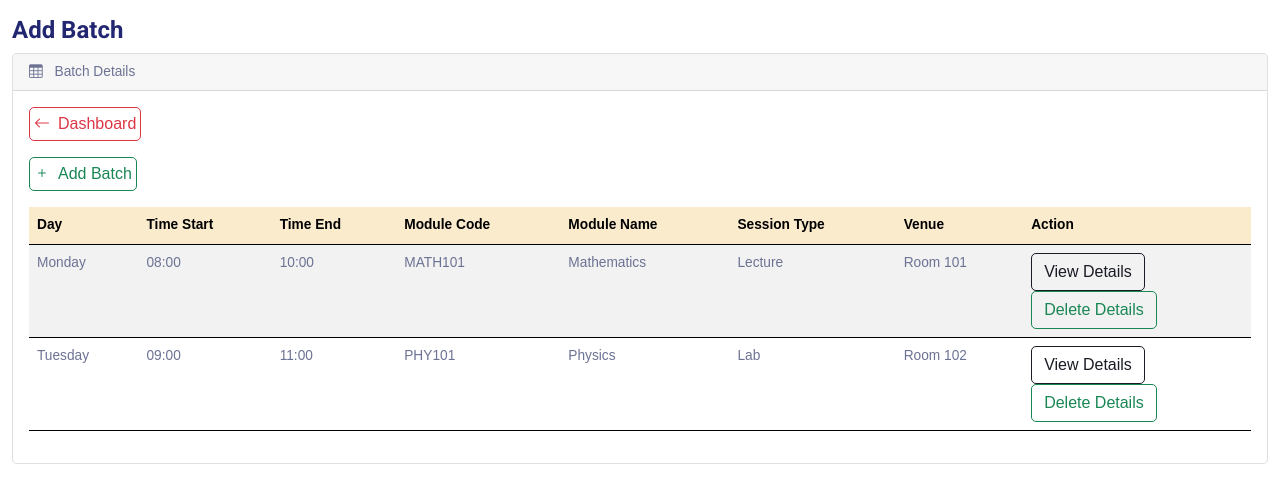
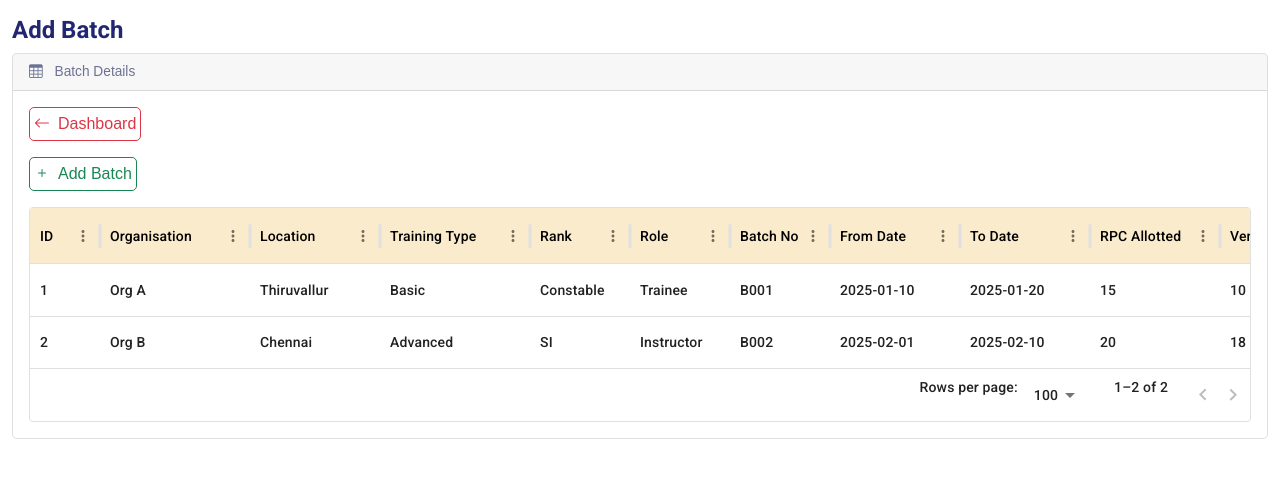
Before and after one commit to AzhagammalRam/TNPH, a React (Vite) app in the folder FrontEnd/: page /TNPHDSR/AddBatch in a window 1280 px wide. Shown: the top 502 px of the page. Built offline with nearby package versions, Linux system fonts and the light colour scheme.

Commit message:
Training Division changes

```diff
--- a/FrontEnd/src/components/FormComponents/BatchDetailsForm.jsx
+++ b/FrontEnd/src/components/FormComponents/BatchDetailsForm.jsx
@@ -1,4 +1,5 @@
 import React, { useEffect, useState } from 'react';
+import { Link } from 'react-router-dom';
 
 const BatchDetailsForm = () => {
   const [formData, setFormData] = useState({
@@ -53,21 +54,24 @@ const BatchDetailsForm = () => {
   return (
     <div className="container mt-4">
     <h4 className="mb-4 title-clr">Batch Details</h4>
+    <Link to="/AddBatch">
+      <button type="button" name="cid" className="btn btn-outline-success mb-4"><i className="bi bi-arrow-left me-2"></i>Batches</button>
+    </Link>
     <div className="card shadow p-4 border border-secondary">
       <form onSubmit={handleSubmit}>
-        <div className="row mb-3">
-          <div className="col-md-3">
+        <div className="row">
+          <div className="col-md-3 mb-3">
             <label className="form-label">Organisation</label>
-            <select className="form-select w-100" name="organisation" value={formData.organisation} onChange={handleChange}>
+            <select className="form-control w-100" name="organisation" value={formData.organisation} onChange={handleChange}>
               <option value="">Select Organisation</option>
               {Object.keys(organisations).map(org => (
                 <option key={org} value={org}>{org}</option>
               ))}
             </select>
           </div>
-          <div className="col-md-3">
+          <div className="col-md-3 mb-3">
             <label className="form-label">Location</label>
-            <select className="form-select w-100" name="location" value={formData.location} onChange={handleChange}>
+            <select className=" form-control w-100" name="location" value={formData.location} onChange={handleChange}>
               <option value="">Select Location</option>
               {formData.organisation &&
                 organisations[formData.organisation].map(loc => (
@@ -75,49 +79,46 @@ const BatchDetailsForm = () => {
                 ))}
             </select>
           </div>
-          <div className="col-md-2">
+          <div className="col-md-3 mb-3">
             <label className="form-label">Training Type</label>
-            <select className="form-select w-100" name="trainingType" value={formData.trainingType} onChange={handleChange}>
+            <select className="form-control w-100" name="trainingType" value={formData.trainingType} onChange={handleChange}>
               <option value="">Select Training Type</option>
               {trainingTypes.map(type => (
                 <option key={type} value={type}>{type}</option>
               ))}
             </select>
           </div>
-          <div className="col-md-2">
+          <div className="col-md-3 mb-3">
             <label className="form-label">Rank</label>
-            <select className="form-select w-100" name="rank" value={formData.rank} onChange={handleChange}>
+            <select className="form-control w-100" name="rank" value={formData.rank} onChange={handleChange}>
               <option value="">Select Rank</option>
               {ranks.map(rank => (
                 <option key={rank} value={rank}>{rank}</option>
               ))}
             </select>
           </div>
-          <div className="col-md-2">
+          <div className="col-md-3 mb-3">
             <label className="form-label">Role</label>
-            <select className="form-select w-100" name="role" value={formData.role} onChange={handleChange}>
+            <select className="form-control w-100" name="role" value={formData.role} onChange={handleChange}>
               <option value="">Select Role</option>
               {roles.map(role => (
                 <option key={role} value={role}>{role}</option>
               ))}
             </select>
           </div>
-          </div>
-        <div className="row mb-3">
-          <div className="col-md-4">
+          <div className="col-md-3 mb-3">
             <label className="form-label">Batch No</label>
             <input type="text" className="form-control" name="batchNo" value={formData.batchNo} readOnly />
           </div>
-          <div className="col-md-4">
+          <div className="col-md-3 mb-3">
             <label className="form-label">From Date</label>
             <input type="date" className="form-control" name="fromDate" value={formData.fromDate} onChange={handleChange} />
           </div>
-          <div className="col-md-4">
+          <div className="col-md-3 mb-3">
             <label className="form-label">To Date</label>
             <input type="date" className="form-control" name="toDate" value={formData.toDate} onChange={handleChange} />
           </div>
         </div>
-
         <div className="row">
           {[
             ['rpcAlloted', 'RPC Allotted by Govt'],
@@ -130,7 +131,7 @@ const BatchDetailsForm = () => {
             ['casualities', 'Casualities'],
             ['od', 'OD']
           ].map(([name, label], index) => (
-            <div className="col-md-4 mb-3" key={name}>
+            <div className="col-md-3 mb-3" key={name}>
               <label className="form-label">{label}</label>
               <input
                 type="text"
--- a/FrontEnd/src/components/FormComponents/TrainingDivisionCard.jsx
+++ b/FrontEnd/src/components/FormComponents/TrainingDivisionCard.jsx
@@ -15,7 +15,7 @@ function TrainingDivisionCard() {
                 <i className="bi bi-people display-4 mb-3"></i>
                 <h5 className="card-title">Batch A</h5>
               </div>
-              <Link to="/group-session" className="nav-link text-white">
+              <Link to="/AddBatch" className="nav-link text-white">
                 <div className="card-footer d-flex">
                   View Details
                   <span className="ms-auto">
@@ -31,7 +31,7 @@ function TrainingDivisionCard() {
                 <i className="bi bi-people display-4 mb-3"></i>
                 <h5 className="card-title">Batch B</h5>
               </div>
-              <Link to="/group-session" className="nav-link text-white">
+              <Link to="/AddBatch" className="nav-link text-white">
                 <div className="card-footer d-flex">
                   View Details
                   <span className="ms-auto">
@@ -47,7 +47,7 @@ function TrainingDivisionCard() {
                 <i className="bi bi-people display-4 mb-3"></i>
                 <h5 className="card-title">Batch C</h5>
               </div>
-              <Link to="/group-session" className="nav-link text-white">
+              <Link to="/AddBatch" className="nav-link text-white">
                 <div className="card-footer d-flex">
                   View Details
                   <span className="ms-auto">
--- a/FrontEnd/src/pages/admin/AddBatch.jsx
+++ b/FrontEnd/src/pages/admin/AddBatch.jsx
@@ -1,34 +1,107 @@
-import React from 'react';
+import React, { useState } from 'react';
 import { Link } from 'react-router-dom';
+import { DataGrid } from '@mui/x-data-grid';
+import { Button } from '@mui/material';
 
 const AddBatch = () => {
-  // Dummy data for timetable
-  const timetable = [
-    {
-      day_of_week: "Monday",
-      start_time: "08:00",
-      end_time: "10:00",
-      module_id: "MATH101",
-      module_name: "Mathematics",
-      session_type: "Lecture",
-      room_name: "Room 101",
-      class_id: 1
-    },
-    {
-      day_of_week: "Tuesday",
-      start_time: "09:00",
-      end_time: "11:00",
-      module_id: "PHY101",
-      module_name: "Physics",
-      session_type: "Lab",
-      room_name: "Room 102",
-      class_id: 2
-    },
-    // Add more dummy data as needed
-  ];
-  const handleSubmit = (e) => {
-    e.preventDefault();
-  };
+  const [formData, setFormData] = useState({
+      organisation: '',
+      location: '',
+      trainingType: '',
+      rank: '',
+      role: '',
+      batchNo: '',
+      fromDate: '',
+      toDate: '',
+      rpcAlloted: '',
+      verificationRoll: '',
+      appointOrder: '',
+      rpcNotReported: '',
+      rpcReported: '',
+      permanentDeduction: '',
+      underTraining: '',
+      casualities: '',
+      od: '',
+    });
+
+
+
+    const columns = [
+      { field: 'id', headerName: 'ID', width: 70 },
+      { field: 'organisation', headerName: 'Organisation', width: 150 },
+      { field: 'location', headerName: 'Location', width: 130 },
+      { field: 'trainingType', headerName: 'Training Type', width: 150 },
+      { field: 'rank', headerName: 'Rank', width: 100 },
+      { field: 'role', headerName: 'Role', width: 100 },
+      { field: 'batchNo', headerName: 'Batch No', width: 100 },
+      { field: 'fromDate', headerName: 'From Date', width: 130 },
+      { field: 'toDate', headerName: 'To Date', width: 130 },
+      { field: 'rpcAlloted', headerName: 'RPC Allotted', width: 130 },
+      { field: 'verificationRoll', headerName: 'Verification Roll', width: 150 },
+      { field: 'appointOrder', headerName: 'Appoint Order', width: 130 },
+      { field: 'rpcNotReported', headerName: "RPC's Not Reported", width: 160 },
+      { field: 'rpcReported', headerName: "RPC's Reported", width: 140 },
+      { field: 'permanentDeduction', headerName: 'Permanent Deduction', width: 180 },
+      { field: 'underTraining', headerName: 'Under Training', width: 140 },
+      { field: 'casualities', headerName: 'Casualities', width: 120 },
+      { field: 'od', headerName: 'OD', width: 90 },
+      {
+        field: "action",
+        headerName: "Actions",
+        width: 150,
+        renderCell: (params) => (
+          <div>
+          {params.value?.btn1 && <Button variant="contained" color="info" onClick={() => handleAction(params.row, "Edit")}>Edit</Button>}&nbsp;
+          {params.value?.btn2 && <Button variant="contained" color="error" className="info" onClick={() => handleAction(params.row, "Delete")}>Delete</Button>}&nbsp;
+        </div>
+        ),
+      }
+    ];
+
+    const [tableData, setTableData] = useState([
+      {
+        id: 1,
+        organisation: 'Org A',
+        location: 'Thiruvallur',
+        trainingType: 'Basic',
+        rank: 'Constable',
+        role: 'Trainee',
+        batchNo: 'B001',
+        fromDate: '2025-01-10',
+        toDate: '2025-01-20',
+        rpcAlloted: '15',
+        verificationRoll: '10',
+        appointOrder: '8',
+        rpcNotReported: '2',
+        rpcReported: '6',
+        permanentDeduction: '1',
+        underTraining: '5',
+        casualities: '0',
+        od: '1',
+        action: { btn1: "Edit",  btn2: "Delete" },
+      },
+      {
+        id: 2,
+        organisation: 'Org B',
+        location: 'Chennai',
+        trainingType: 'Advanced',
+        rank: 'SI',
+        role: 'Instructor',
+        batchNo: 'B002',
+        fromDate: '2025-02-01',
+        toDate: '2025-02-10',
+        rpcAlloted: '20',
+        verificationRoll: '18',
+        appointOrder: '15',
+        rpcNotReported: '3',
+        rpcReported: '12',
+        permanentDeduction: '2',
+        underTraining: '10',
+        casualities: '1',
+        od: '2',
+        action: { btn1: "Edit",  btn2: "Delete" },
+      }
+    ]);
 
   return (
     <>
@@ -56,45 +129,15 @@ const AddBatch = () => {
                   </div>
                   <div className="pb-3  d-flex justify-content-between">
                     {/* Add period Link */}
-                    <Link to={"/add-session"} className="btn btn-outline-success p-1"><i className="bi bi-plus me-2"></i>Add Batch</Link>
+                    <Link to={"/BatchDetailsForm"} className="btn btn-outline-success p-1"><i className="bi bi-plus me-2"></i>Add Batch</Link>
                   </div>
-                  <table id="example" className="table table-striped data-table">
-                    <thead>
-                      <tr>
-                        <th>Day</th>
-                        <th>Time Start</th>
-                        <th>Time End</th>
-                        <th>Module Code</th>
-                        <th>Module Name</th>
-                        <th>Session Type</th>
-                        <th>Venue</th>
-                        <th>Action</th>
-                      </tr>
-                    </thead>
-                    <tbody>
-                      {/* Mapping over dummy timetable */}
-                      {timetable.map((table, index) => (
-                        <tr key={index}>
-                          <td>{table.day_of_week}</td>
-                          <td>{table.start_time}</td>
-                          <td>{table.end_time}</td>
-                          <td>{table.module_id}</td>
-                          <td>{table.module_name}</td>
-                          <td>{table.session_type}</td>
-                          <td>{table.room_name}</td>
-                          <td>
-                            {/* Link to view details */}
-                            <Link name="user" to={"/edit-session"} className="btn btn-outline-secondary">View Details</Link>
-                            {/* Form to delete session */}
-                            <form onSubmit={handleSubmit}>
-                              <button type="submit" className="btn btn-outline-success">Delete Details</button>
-                              <input type="hidden" name="class_id" value={table.class_id} />
-                            </form>
-                          </td>
-                        </tr>
-                      ))}
-                    </tbody>
-                  </table>
+                  <DataGrid
+                    rows={tableData}
+                    columns={columns}
+                    pageSize={5}
+                    rowsPerPageOptions={[5, 10]}
+                  />
+
                 </div>
               </div>
             </div>
--- a/FrontEnd/src/pages/admin/AddSession.jsx
+++ b/FrontEnd/src/pages/admin/AddSession.jsx
@@ -37,7 +37,6 @@ const AddSession = () => {
 
   return (
     <>
-    {/* <AdminNav activeCourses={"active"}> */}
         <main className="pt-3">
             <div className="container-fluid">
                 <div className="row">
@@ -151,7 +150,6 @@ const AddSession = () => {
                 </div>
             </div>
         </main>
-    {/* </AdminNav> */}
     </>
   );
 };
```
